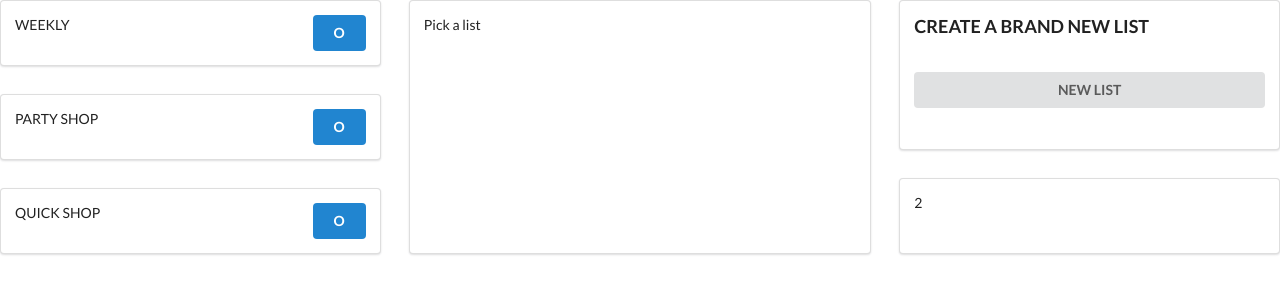
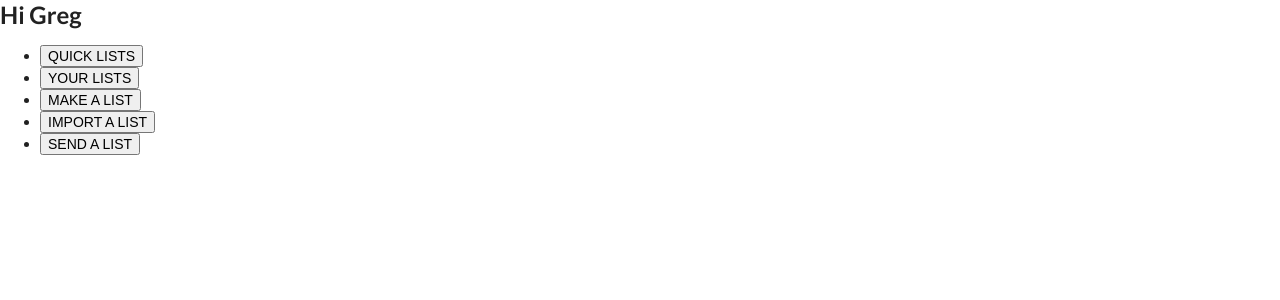
Before and after one commit to GregatGit/go-shop, a React (Create React App) app: page / in a window 1280 px wide. Shown: the top 300 px of the page. Built offline with nearby package versions, Linux system fonts and the light colour scheme.

Commit message:
reset homepage

```diff
--- a/src/components/HomePage.js
+++ b/src/components/HomePage.js
@@ -1,64 +1,29 @@
 import React from 'react'
-import _ from 'lodash'
 import { connect } from 'react-redux'
-import { Link } from 'react-router-dom'
 import { selectChosen, filterList } from '../actions'
-import { displayName } from '../helpers'
 
 class HomePage extends React.Component {
-  state = { message: 'Pick a list', list: 'none', code: '' }
+  state = { user: 'Greg' }
 
-  listSegments = _.map(this.props.lists, list => {
-    return (
-      <div
-        onClick={() => {
-          this.setState({
-            message: list.description,
-            list: displayName(list.name),
-            code: list.code,
-          })
-          this.props.selectChosen(list.code)
-        }}
-        key={list.code}
-        className="ui segment"
-      >
-        {displayName(list.name)}
-        <button className="ui blue right floated button">O</button>
-      </div>
-    )
-  })
   render() {
     return (
-      <div className="ui equal width grid">
-        <div className="stretched row">
-          <div className="column">{this.listSegments}</div>
-          <div className="six wide column">
-            <div className="ui segment">
-              <div>{this.state.message}</div>
-              <br />
-              {this.state.list === 'none' ? (
-                ''
-              ) : (
-                <Link to="/page2">
-                  <button
-                    onClick={() => this.props.filterList(this.state.code)}
-                    className="ui fluid button"
-                  >
-                    LOAD <u>{this.state.list}</u> LIST
-                  </button>
-                </Link>
-              )}
-            </div>
-          </div>
-          <div className="column">
-            <div className="ui segment">
-              <h3>CREATE A BRAND NEW LIST</h3>
-              <br />
-              <button className="ui fluid button">NEW LIST</button>
-            </div>
-            <div className="ui segment">2</div>
-          </div>
-        </div>
+      <div>
+        <h2>Hi {this.state.user}</h2>
+        <ul>
+          <li>
+            <button>QUICK LISTS</button>
+          </li>
+          <li>
+            <button>YOUR LISTS</button>
+          </li>
+          <li>
+            <button>MAKE A LIST</button>
+          </li>
+          <li>
+            <button>IMPORT A LIST</button>
+          </li>
+          <li><button>SEND A LIST</button></li>
+        </ul>
       </div>
     )
   }
```
